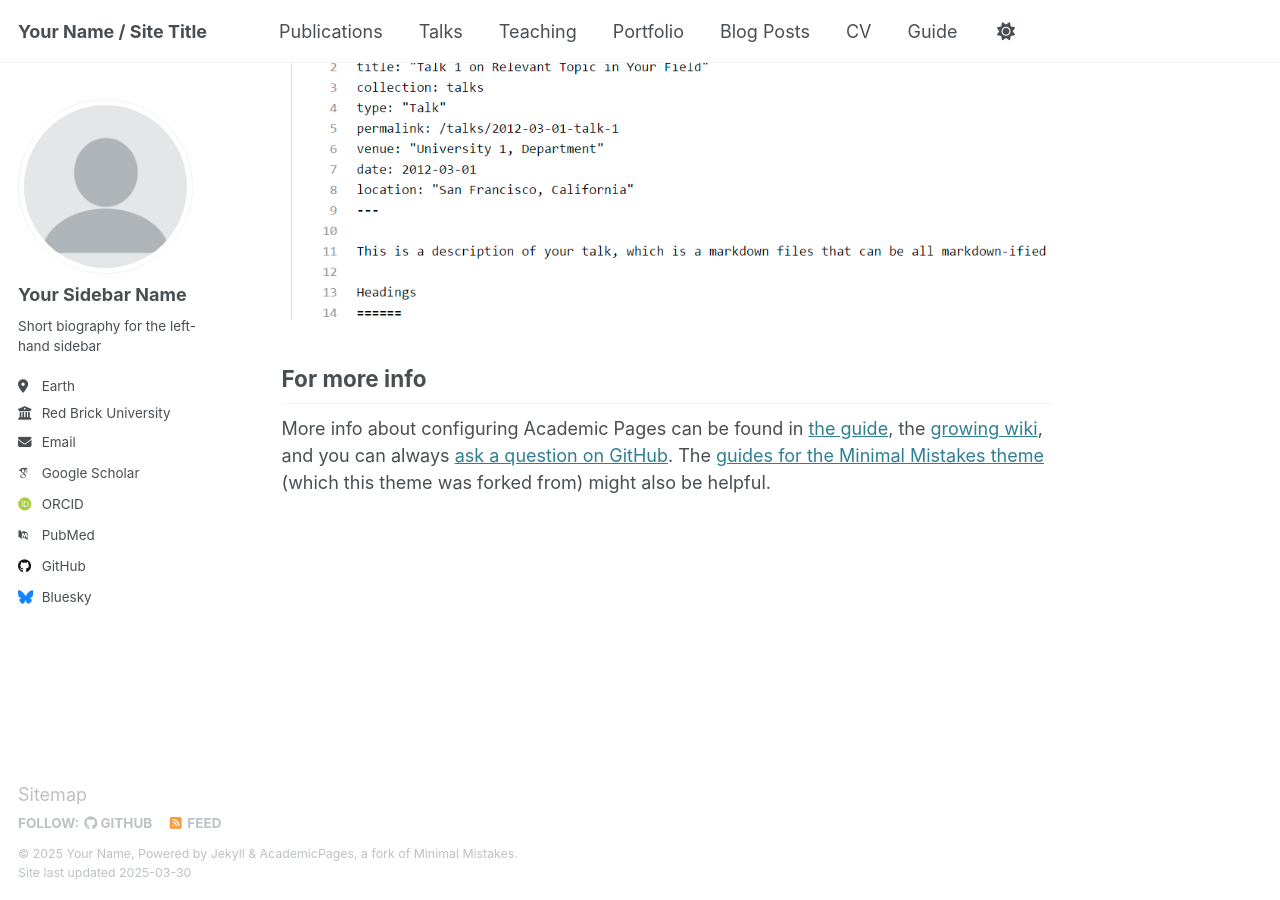
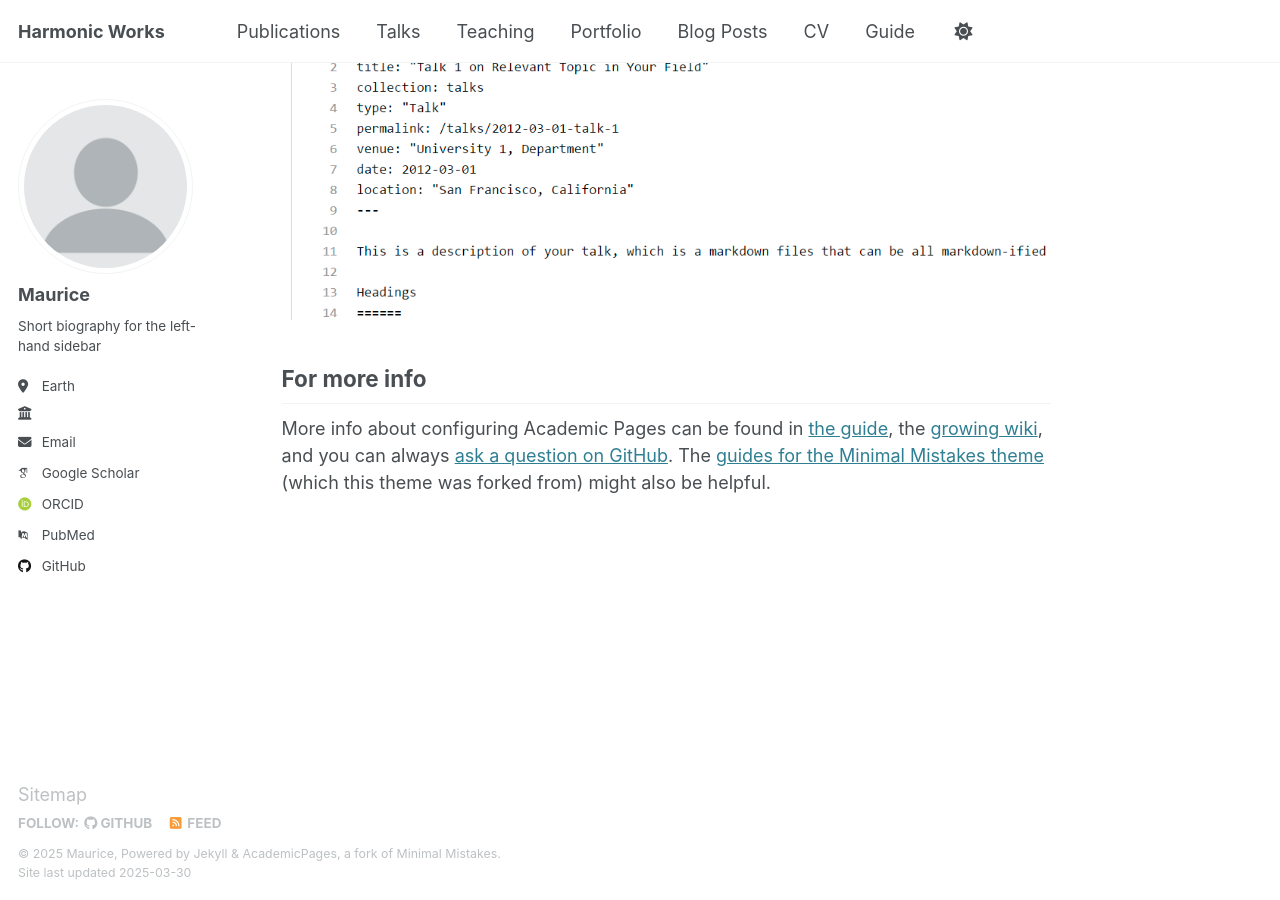
Before and after one commit to harmonicworks/harmonicworks.github.io, a Jekyll site: the page built from _pages/about.md, in a window 1280 px wide and 900 px high, scrolled down 2635 px. Built offline with Jekyll 4.4.1, drawn with Linux system fonts in a browser that asks for light colours; some web fonts are replaced.

Commit message:
Update _config.yml
Added name and title

```diff
--- a/_config.yml
+++ b/_config.yml
@@ -9,11 +9,11 @@
 # Basic Site Settings
 locale                   : "en-US"
 site_theme               : "default"
-title                    : "Your Name / Site Title"
+title                    : "Harmonic Works"
 title_separator          : "-"
-name                     : &name "Your Name"
-description              : &description "personal description"
-url                      : https://academicpages.github.io # the base hostname & protocol for your site e.g. "https://[your GitHub username].github.io"
+name                     : &name "Maurice"
+description              : &description "Thoughts, projects, and reflections on music, ethics, and the human experience."
+url                      : https://music-mindset.github.io # the base hostname & protocol for your site e.g. "https://[your GitHub username].github.io"
 baseurl                  : "" # the subpath of your site, e.g. "/blog"
 repository               : "academicpages/academicpages.github.io"
 
@@ -23,13 +23,13 @@ repository               : "academicpages/academicpages.github.io"
 author:
   # Biographic information
   avatar           : "profile.png"
-  name             : "Your Sidebar Name"
+  name             : "Maurice"
   pronouns         : # example: "she/her"
   bio              : "Short biography for the left-hand sidebar"
   location         : "Earth"
-  employer         : "Red Brick University"
+  employer         : ""
   uri              : # URL
-  email            : "none@example.org"
+  email            : "nothing@special.123"
 
   # Academic websites
   arxiv            : # URL - Update with the correct link to your profile
@@ -50,7 +50,7 @@ author:
   stackoverflow    : # User number or user number and name (i.e., use "1" or "1/jeff-atwood")
 
   # Social media
-  bluesky          : "bsky.app" # Replace this with you Bluesky username
+  bluesky          : # Replace this with you Bluesky username
   facebook         : # Username
   flickr           : # Username
   foursquare       : # Username
```
